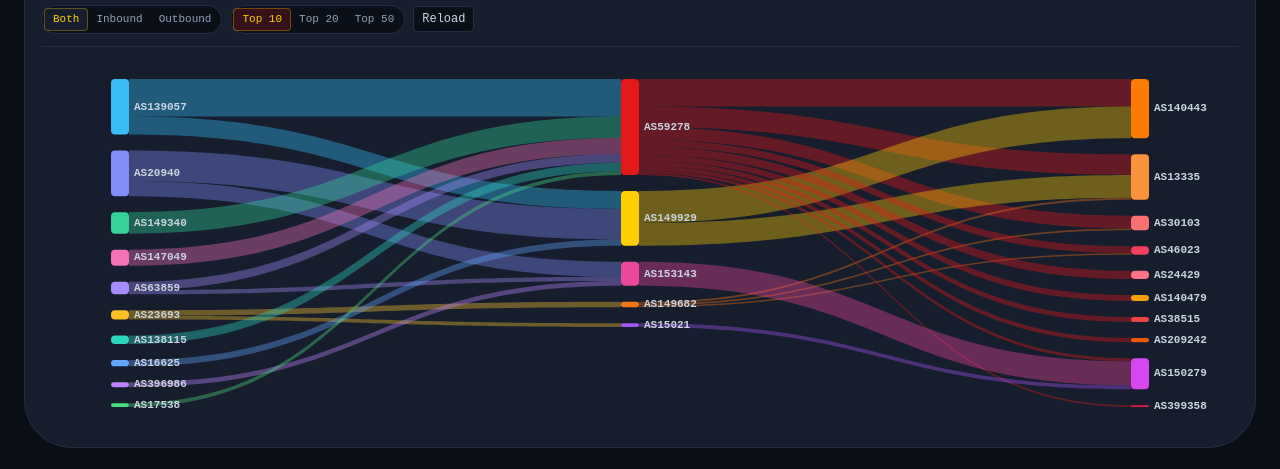
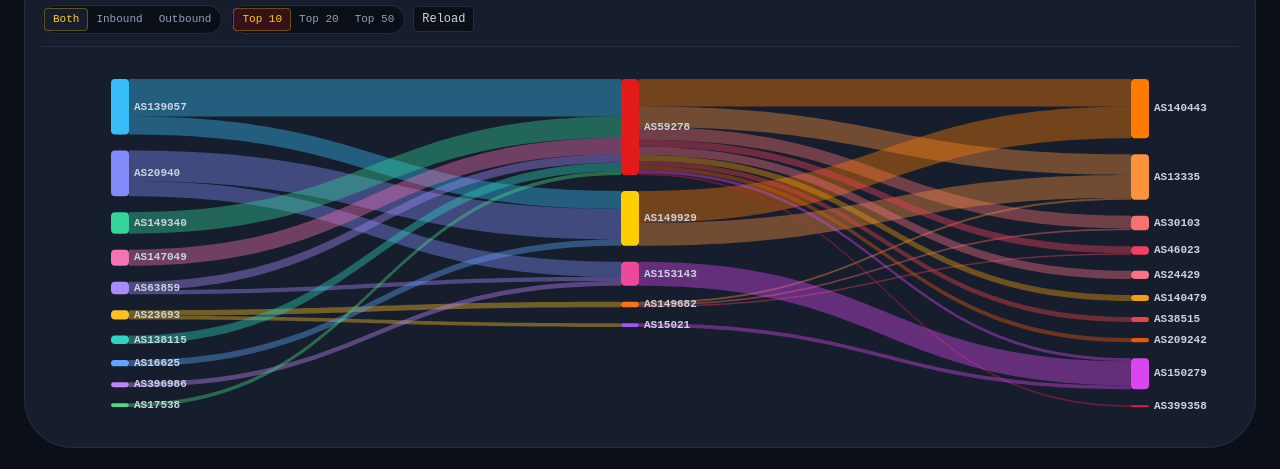
Before and after one commit to lookman11-woke/collector-prefix, a React (Vite) app in the folder frontend/: page / in a window 1280 px wide. Shown: the part 804-1273 px from the top of the page. Built offline with nearby package versions, Linux system fonts and the light colour scheme; no server answers; a web font is replaced by a local one.

Commit message:
feat(sankey): match outbound ribbon colors with their target destination node
- Outbound ribbons now adopt the distinct palette color of each destination ASN node
- Applies across SankeyFlow and ReportView

```diff
--- a/frontend/src/components/ReportView.tsx
+++ b/frontend/src/components/ReportView.tsx
@@ -616,7 +616,6 @@ function MacroPeeringSankeyChart({
     })
 
     const echartsLinks = validLinks.map((l) => {
-      const srcColor = nodeColorMap.get(l.source) || '#E41919'
       const srcTier = nodeTierMap.get(l.source)
       const tgtTier = nodeTierMap.get(l.target)
       let linkVal = l.value
@@ -627,14 +626,19 @@ function MacroPeeringSankeyChart({
           linkVal = Math.round(l.value * (inTotal / outTotal))
         }
       }
+      const isOutbound = tgtTier === 2 || l.target.includes('(Out)')
+      const linkColor = isOutbound
+        ? (nodeColorMap.get(l.target) || '#FF7A00')
+        : (nodeColorMap.get(l.source) || '#E41919')
+
       return {
         source: l.source,
         target: l.target,
         value: linkVal,
         rawValue: l.value,
         lineStyle: {
-          color: srcColor,
-          opacity: isLight ? 0.40 : 0.35,
+          color: linkColor,
+          opacity: isLight ? 0.45 : 0.40,
           curveness: 0.5,
         },
       }
--- a/frontend/src/components/SankeyFlow.tsx
+++ b/frontend/src/components/SankeyFlow.tsx
@@ -385,15 +385,20 @@ export default function SankeyFlow({
             }
           }),
           links: filteredLinks.map((l) => {
-            const srcColor = nodeColorMap.get(l.source) || '#E41919'
+            const tgtNode = sortedNodes.find((n) => n.name === l.target)
+            const isOutbound = tgtNode?.depth === 2 || l.target.includes('(Out)')
+            const linkColor = isOutbound
+              ? (nodeColorMap.get(l.target) || '#FF7A00')
+              : (nodeColorMap.get(l.source) || '#E41919')
+
             return {
               source: l.source,
               target: l.target,
               value: l.value,
               rawValue: l.rawValue,
               lineStyle: {
-                color: srcColor,
-                opacity: isLight ? 0.45 : 0.38,
+                color: linkColor,
+                opacity: isLight ? 0.45 : 0.40,
                 curveness: 0.5,
               },
             }
```
